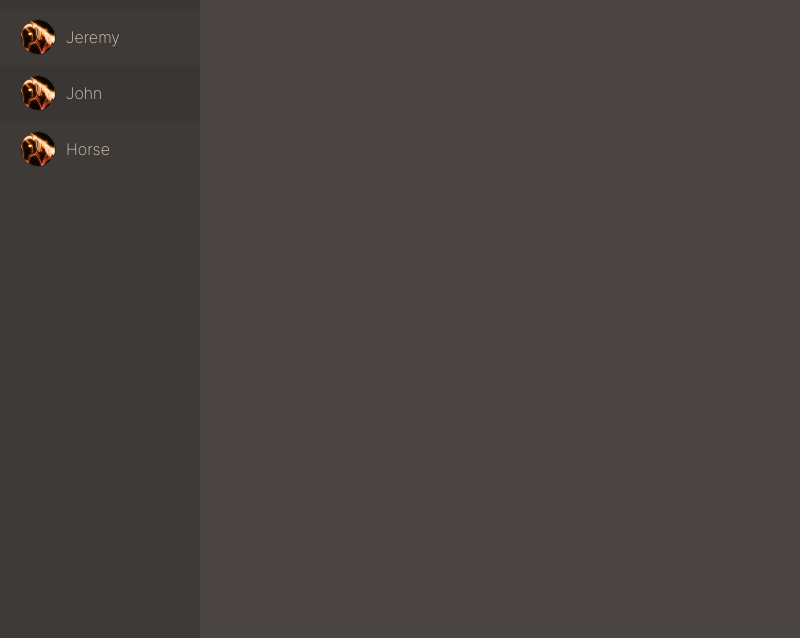
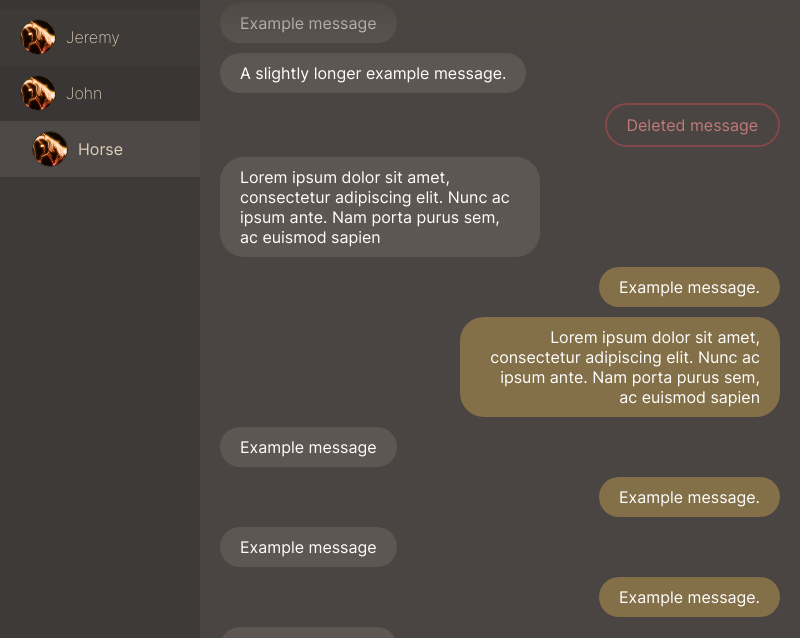
Before and after one commit to rsclip/CS-Project, an Electron app: page client/index.html in a window 800 px wide. Shown: the part 162-800 px from the top of the page. Drawn offline with Linux system fonts and the light colour scheme.

Commit message:
Create message logs

```diff
--- a/client/css/chat_screen.css
+++ b/client/css/chat_screen.css
@@ -83,6 +83,16 @@ img.profilePicture {
     transition: 0.2s ease;
 }
 
+#onlineUsersList .onlineUser.active {
+    background-color: #4E4946;
+    cursor: default;
+}
+
+#onlineUsersList .onlineUser.active .userDetails {
+    font-weight: 400;
+    margin-left: 12px;
+}
+
 #onlineUsersList .onlineUser .userDetails {
     transition: 0.2s ease;
     font-weight: 200;
@@ -95,11 +105,103 @@ img.profilePicture {
     background-color: #393635;
 }
 
-#onlineUsersList .onlineUser:hover {
-    background-color: #4E4946;
+#onlineUsersList .onlineUser:not(.active):hover {
+    background-color: #443e3b;
 }
 
-#onlineUsersList .onlineUser:hover .userDetails {
-    margin-left: 10px;
+#onlineUsersList .onlineUser:not(.active):hover .userDetails {
+    margin-left: 6px;
     font-weight: 400;
 }
+
+#conversation {
+    display: flex;
+    flex-direction: column;
+}
+
+#conversation .convoLabel {
+    width: 100%;
+    box-sizing: border-box;
+    padding: 10px 20px;
+    font-weight: 400;
+    font-size: 28px;
+    border-bottom: 1px solid rgba(0, 0, 0, 0.141);
+}
+
+#currentUser {
+    font-weight: 600;
+}
+
+.overlay {
+    position: relative;
+}
+
+.overlay::before {
+    background: linear-gradient(0deg, rgba(74,69,66,0) 90%, rgba(74,69,66,1) 100%);
+    content: "\00a0";
+    position: absolute;
+    height: 100%;
+    width: 100%;
+}
+
+.chatLog {
+    width: 100%;
+    height: calc(100% - 60px);
+    overflow-y: auto;
+    display: flex;
+    flex-direction: column;
+    justify-content: end;
+    box-sizing: border-box;
+    transition: 0.2s ease;
+}
+
+.chatLog .messages {
+    padding: 20px;
+    transition: 0.2s ease;
+}
+
+.chatLog .messages .message {
+    width: 100%;
+    margin: 10px 0;
+    transition: 0.2s ease;
+}
+
+.chatLog .messages .message .messageContent {
+    padding: 10px 20px;
+    border-radius: 24px;
+    font-size: 16px;
+    font-weight: 400;
+    display: inline-block;
+    max-width: 50%;
+    width: auto;
+    transition: 0.2s ease;
+}
+
+.chatLog .messages .message.incoming .messageContent {
+    background-color: #5E5652;
+}
+
+.chatLog .messages .message.outgoing {
+    display: flex;
+    justify-content: flex-end;
+}
+
+.chatLog .messages .message.outgoing .messageContent {
+    background-color: #836F48;
+    text-align: right;
+}
+
+.chatLog .messages .message.deleted .messageContent::before {
+    content: "Deleted message";
+}
+
+.chatLog .messages .message.deleted .messageContent {
+    background-color: transparent;
+    border: 2px solid #834848;
+    border-radius: 24px;
+    color: #C07A7A;
+}
+
+.chatLog .messages .message:hover {
+    background-color: rgba(253, 253, 253, 0.01);
+}
--- a/client/css/styles.css
+++ b/client/css/styles.css
@@ -1,7 +1,7 @@
 /* Main styles to be applied to all pages */
 
 body {
-    background-color: #4a4542;
+    background-color: #4A4542;
     font-family: 'Inter', sans-serif;
     font-size: 14px;
     color: white;
--- a/client/index.html
+++ b/client/index.html
@@ -77,7 +77,7 @@
                             </div>
                         </div>
 
-                        <div class="onlineUser">
+                        <div class="onlineUser active">
                             <div class="userDetails">
                                 <div class="profilePictureContainer"><img class="profilePicture" src="./css/imgs/default_pfp.png" alt="Profile Picture"></div>
                                 <div class="username">Horse</div>
@@ -88,7 +88,66 @@
                 </div>
 
                 <div class="pane" id="conversation">
-                    <h2>test2</h2>
+                    <h2 class="convoLabel">Your conversation with <span id="currentUser">Username</span></h2>
+                    <div class="chatLog overlay">
+                        <div class="messages">
+                            <div class="message incoming">
+                                <div class="messageContent">Example message</div>
+                            </div>
+                            <div class="message incoming">
+                                <div class="messageContent">A slightly longer example message.</div>
+                            </div>
+
+                            <div class="message outgoing deleted">
+                                <div class="messageContent"></div>
+                            </div>
+
+                            <div class="message incoming">
+                                <div class="messageContent">Lorem ipsum dolor sit amet, consectetur adipiscing elit. Nunc ac ipsum ante. Nam porta purus sem, ac euismod sapien</div>
+                            </div>
+
+                            <div class="message outgoing">
+                                <div class="messageContent">Example message.</div>
+                            </div>
+
+                            <div class="message outgoing">
+                                <div class="messageContent">Lorem ipsum dolor sit amet, consectetur adipiscing elit. Nunc ac ipsum ante. Nam porta purus sem, ac euismod sapien</div>
+                            </div>
+
+                            <div class="message incoming">
+                                <div class="messageContent">Example message</div>
+                            </div>
+                            <div class="message outgoing">
+                                <div class="messageContent">Example message.</div>
+                            </div>
+
+                            <div class="message incoming">
+                                <div class="messageContent">Example message</div>
+                            </div>
+                            <div class="message outgoing">
+                                <div class="messageContent">Example message.</div>
+                            </div>
+
+                            <div class="message incoming">
+                                <div class="messageContent">Example message</div>
+                            </div>
+                            <div class="message outgoing">
+                                <div class="messageContent">Example message.</div>
+                            </div>
+
+                            <div class="message incoming">
+                                <div class="messageContent">Example message</div>
+                            </div>
+                            <div class="message outgoing">
+                                <div class="messageContent">Example message.</div>
+                            </div>
+
+                            <div class="message incoming">
+                                <div class="messageContent">Example message</div>
+                            </div>
+
+                        </div>
+                    </div>
                 </div>
             </div>
         </div>
```
